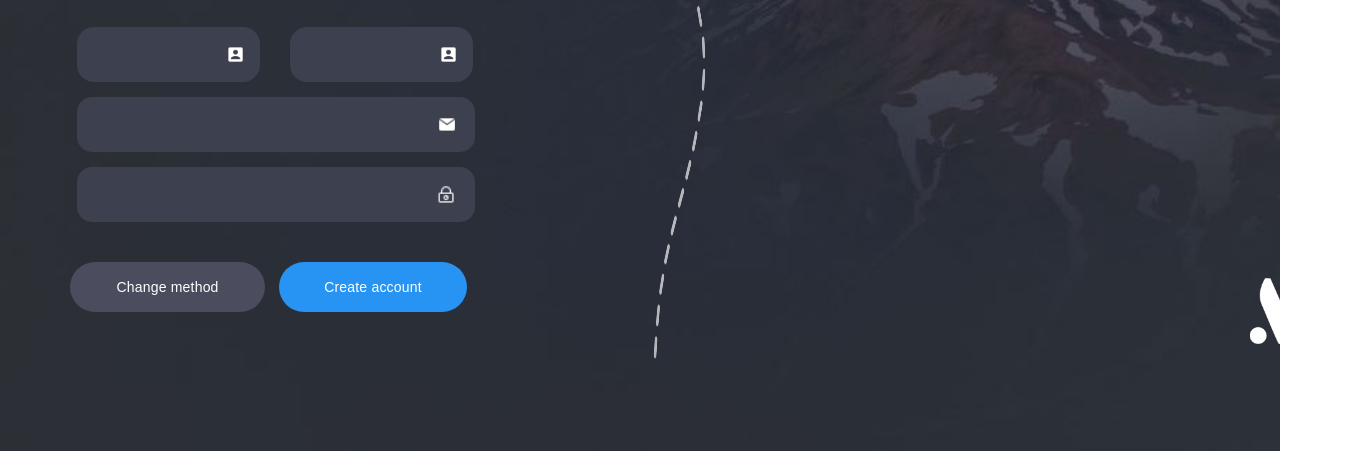
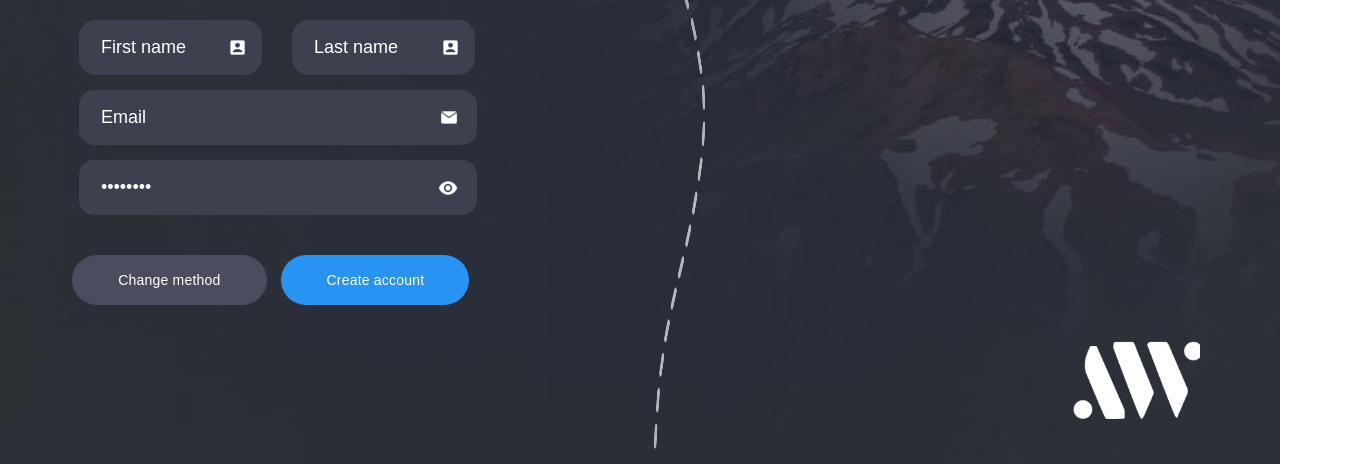
Before and after one commit to YarGromov/Anywhere_app, a website built with Parcel: page index.html in a window 1280 px wide. Shown: the part 336-800 px from the top of the page, 1360 px wide, since content can reach past the window. Built offline with nearby package versions, Linux system fonts and the light colour scheme.

Commit message:
24.04.2022__1

```diff
--- a/index.html
+++ b/index.html
@@ -9,7 +9,7 @@
 
   <body>
     <div class="container">
-      <div class="logotype"></div>
+
 
       <img class="line" src="/src/img/line.png" alt="line" />
 
@@ -41,20 +41,40 @@
             <div class="form__fields">
               <div class="grid">
                 <div class="field">
-                  <input type="text" class="field__input field__input_user" />
+                  <input
+                    type="text"
+                    value="First name"
+                    placeholder="First name"
+                    class="field__input field__input_user"
+                  />
                   <div class="field__name"></div>
                 </div>
                 <div class="field">
-                  <input type="text" class="field__input field__input_user" />
+                  <input
+                    type="text"
+                    value="Last name"
+                    placeholder="Last name"
+                    class="field__input field__input_user"
+                  />
                   <div class="field__name"></div>
                 </div>
               </div>
               <div class="field">
-                <input type="email" class="field__input" />
+                <input
+                  type="email"
+                  value="Email"
+                  placeholder="Email"
+                  class="field__input"
+                />
                 <div class="field__name"></div>
               </div>
               <div class="field">
-                <input type="password" class="field__input" />
+                <input
+                  type="password"
+                  value="Password"
+                  placeholder="Password"
+                  class="field__input"
+                />
                 <div class="field__name"></div>
               </div>
             </div>
@@ -67,6 +87,11 @@
             </button>
           </div>
         </main>
+
+        <footer class="footer">
+
+          <div class="footer__logotype"></div>
+        </footer>
       </div>
     </div>
   </body>
--- a/src/css/style.css
+++ b/src/css/style.css
@@ -6,7 +6,8 @@
 body {
   position: relative;
   background: url("/src/img/mount.jpg") center center/cover no-repeat;
-  height: 100%;
+  min-height: 100%;
+  font-family: sans-serif;
 }
 
 .container {
@@ -79,17 +80,8 @@ body {
 }
 
 main {
-  margin-top: 127px;
-  margin-left: 17px;
-}
-
-.logotype {
-  position: absolute;
-  width: 110px;
-  height: 90px;
-  background: url("/src/img/ff.png") center center/cover no-repeat;
-  left: 1250px;
-  top: 600px;
+  margin: 120px auto 0;
+  max-width: 97%;
 }
 
 .info {
@@ -190,6 +182,7 @@ input:focus {
 
 .field__input {
   margin-top: 10px;
+  padding-right: 40px;
 }
 
 .field__input_user {
@@ -215,7 +208,7 @@ input[type="text"] {
 }
 
 input[type="password"] {
-  background-image: url("/src/img/iconsLock1.png");
+  background-image: url("/src/img/iconsLock2.png");
   background-repeat: no-repeat;
   background-size: 20px;
   background-position: 95%;
@@ -244,3 +237,27 @@ input[type="password"] {
   margin-top: 15px;
   padding-left: 22px;
 }
+
+::placeholder {
+  position: absolute;
+  color: white;
+  opacity: 0.6;
+  font-size: 9px;
+  top: 5px;
+}
+
+.footer {
+  display: flex;
+  justify-content: end;
+  align-items: center;
+  min-height: 100px;
+  padding: 25px;
+}
+
+.footer__logotype {
+  position: relative;
+  width: 130px;
+  height: 100px;
+  background: url("/src/img/ff.png") center center/cover no-repeat;
+  right: 55px;
+}
```
Also changed, not shown: dist/iconsLock2.6003ec39.png (added), dist/index.html, src/img/iconsLock2.png (added), 5 other files.
